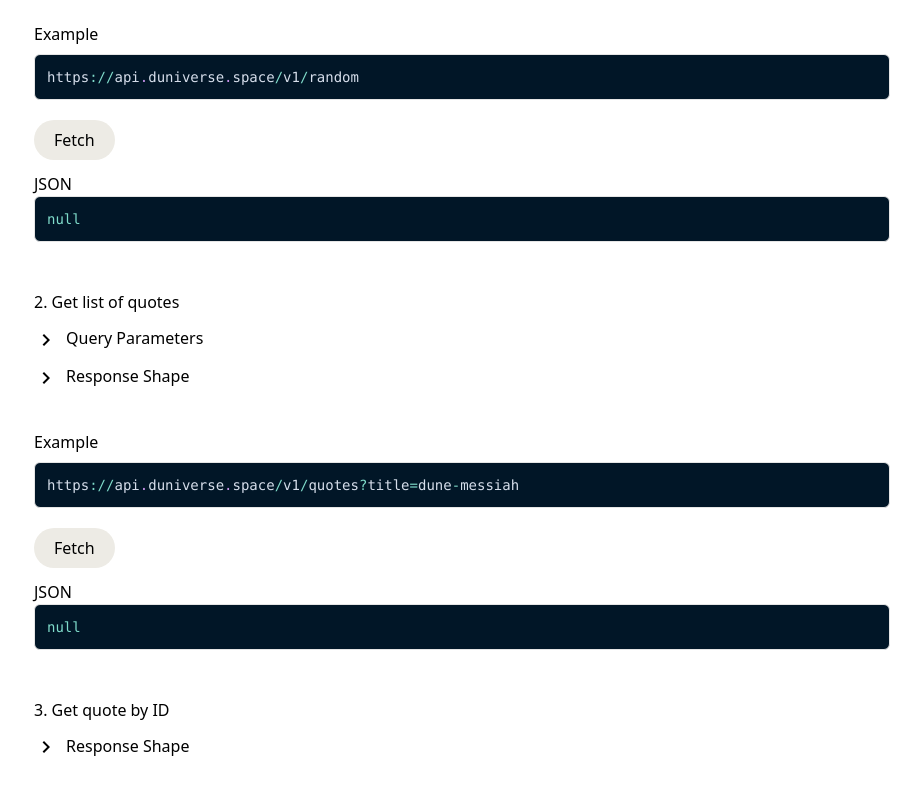
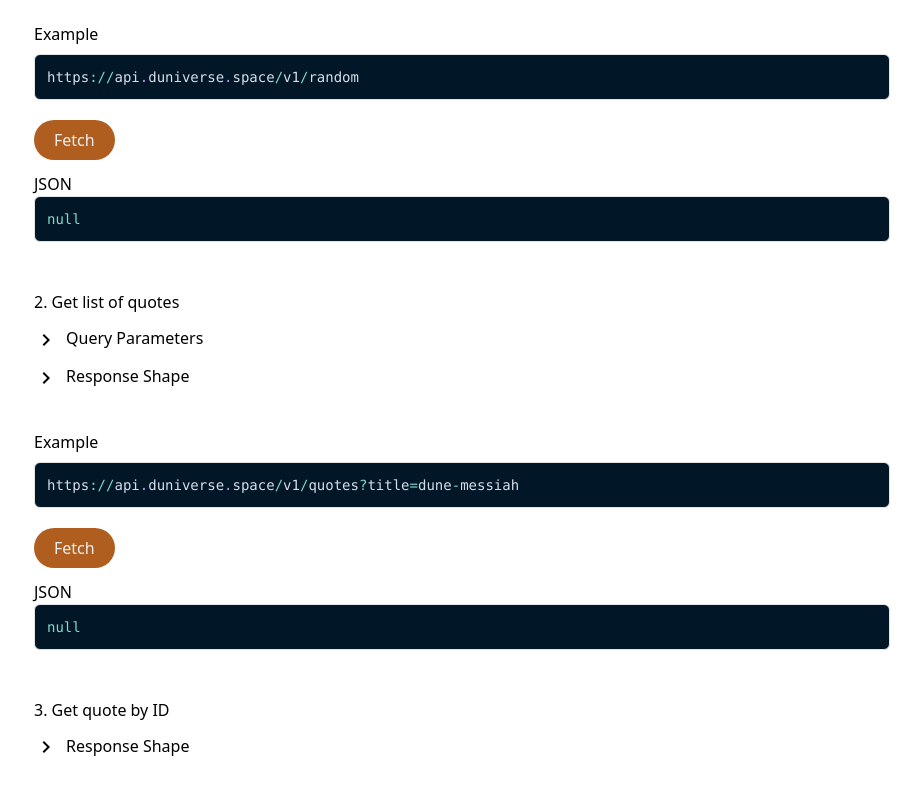
Before and after one commit to jessicsw/dune-quotes-docs, a React (Create React App) app: page /documentation in a window 1280 px wide. Shown: the part 900-1700 px from the top of the page, without its empty margins (178-1099 px from the left). Built offline with nearby package versions, Linux system fonts and the light colour scheme.

Commit message:
Updated button background

```diff
--- a/src/components/Documentation.tsx
+++ b/src/components/Documentation.tsx
@@ -87,7 +87,7 @@ const Documentation = () => {
                   <CodeBlock code={endpoint.example} padding />
                 </div>
                 <button
-                  className="py-2 px-5 rounded-full bg-[#edebe5] dark:text-[#eeeeee] dark:bg-[#5a533e]"
+                  className="py-2 px-5 rounded-full bg-[#b05e20] text-[#eeeeee]"
                   onClick={() => handleFetch(endpoint.example, endpoint.route)}
                   title="Fetch example endpoint"
                 >
--- a/src/index.css
+++ b/src/index.css
@@ -9,7 +9,7 @@
 
 @layer base {
   body {
-    @apply bg-[#eeeeee]
+    @apply bg-white;
   }
 
   code, pre {
```
